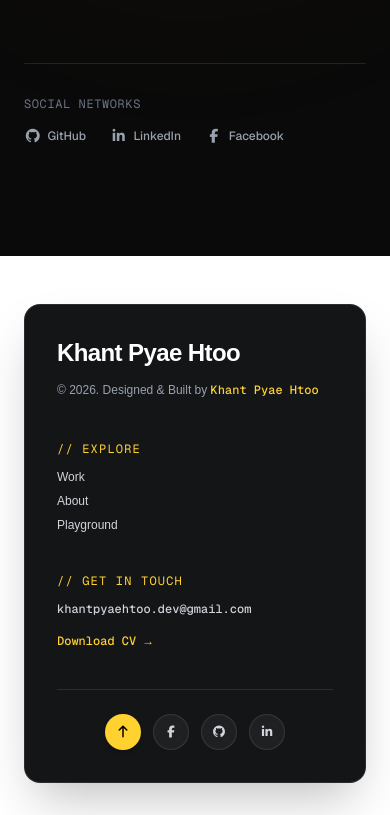
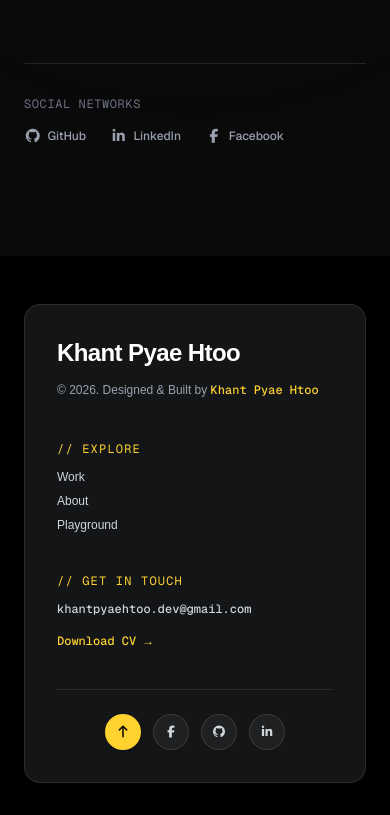
Before and after one commit to khantpyaehtoo/Portfolio, a Next.js app: page / in a window 390 px wide. Shown: the part 8034-8849 px from the top of the page. Built offline with nearby package versions, Linux system fonts and the light colour scheme; a web font is replaced by a local one.

Commit message:
modified:

```diff
--- a/components/shared/footer.tsx
+++ b/components/shared/footer.tsx
@@ -11,7 +11,15 @@ interface FooterProps {
 export default function Footer({ show }: FooterProps) {
     const footerRef = useRef<HTMLElement>(null);
 
-    useGSAP(() => {
+    useGSAP(
+        () => {
+            const mm = gsap.matchMedia();
+
+            mm.add("(max-width: 767px)", () => {
+                gsap.set(footerRef.current, { autoAlpha: 1, y: 0 });
+            });
+
+            mm.add("(min-width: 768px)", () => {
                 if (show) {
                     gsap.to(footerRef.current, {
                         autoAlpha: 1,
@@ -20,20 +28,53 @@ export default function Footer({ show }: FooterProps) {
                         ease: "power3.out",
                     });
                 }
-    }, [show]);
+            });
 
-    const scrollToTop = () => {
+            return () => mm.revert();
+        },
+        { scope: footerRef, dependencies: [show] },
+    );
+
+    // Mobile & Desktop နှစ်မျိုးလုံးအတွက် Force Scroll Function
+    const handleScrollToTop = (
+        e:
+            | React.MouseEvent<HTMLAnchorElement>
+            | React.TouchEvent<HTMLAnchorElement>,
+    ) => {
+        e.preventDefault();
+
+        if (
+            typeof window !== "undefined" &&
+            (
+                window as unknown as {
+                    lenis?: { scrollTo: (target: number | string) => void };
+                }
+            ).lenis
+        ) {
+            (
+                window as unknown as {
+                    lenis?: { scrollTo: (target: number | string) => void };
+                }
+            ).lenis?.scrollTo(0);
+            return;
+        }
+
+        // 2. Direct Window & Body Scroll Execution
+        if (typeof window !== "undefined") {
             window.scrollTo({ top: 0, behavior: "smooth" });
+            document.documentElement.scrollTo({ top: 0, behavior: "smooth" });
+            document.body.scrollTo({ top: 0, behavior: "smooth" });
+        }
     };
 
     return (
         <footer
             ref={footerRef}
-            className="w-full px-6 md:px-16 pt-12 pb-8 opacity-0 invisible translate-y-5"
+            className="w-full bg-black px-6 md:px-16 pt-12 pb-8 opacity-100 visible translate-y-0 md:opacity-0 md:invisible md:translate-y-5 relative z-30"
         >
             <div className="max-w-6xl mx-auto relative">
                 {/* Main Card Container */}
-                <div className="bg-[#141517] text-white p-8 md:p-12 rounded-2xl border border-white/10 shadow-2xl relative z-0">
+                <div className="bg-[#141517] text-white p-8 md:p-12 rounded-2xl border border-white/10 shadow-2xl relative z-10">
                     <div className="flex flex-col md:flex-row justify-between gap-10">
                         {/* Main Grid Content */}
                         <div className="grid grid-cols-1 md:grid-cols-3 gap-10 flex-1">
@@ -90,13 +131,13 @@ export default function Footer({ show }: FooterProps) {
                                 </h3>
                                 <div className="space-y-2 text-gray-300 text-xs font-medium">
                                     <a
-                                        href="mailto:ericrebillet@gmail.com"
+                                        href="mailto:khantpyaehtoo.dev@gmail.com"
                                         className="block hover:text-amber-300 transition-colors font-mono"
                                     >
                                         khantpyaehtoo.dev@gmail.com
                                     </a>
                                     <a
-                                        href="/cv.pdf"
+                                        href="/CV.pdf"
                                         target="_blank"
                                         rel="noopener noreferrer"
                                         className="inline-flex items-center gap-1.5 text-amber-300 hover:text-amber-200 hover:underline pt-2 font-mono text-xs group"
@@ -111,14 +152,21 @@ export default function Footer({ show }: FooterProps) {
                         </div>
 
                         {/* Right Vertical Social Bar */}
-                        <div className="flex md:flex-col items-center justify-center gap-3 pt-6 md:pt-0 md:pl-8 border-t md:border-t-0 md:border-l border-white/10">
-                            <button
-                                onClick={scrollToTop}
+                        <div className="flex md:flex-col items-center justify-center gap-3 pt-6 md:pt-0 md:pl-8 border-t md:border-t-0 md:border-l border-white/10 relative z-20">
+                            {/* Scroll to Top Anchor Link (Mobile Native Compatible) */}
+                            <a
+                                href="#top"
+                                onClick={handleScrollToTop}
+                                onTouchEnd={handleScrollToTop}
                                 aria-label="Scroll to top"
-                                className="w-9 h-9 rounded-full bg-amber-300 text-black flex items-center justify-center hover:bg-amber-400 hover:scale-105 active:scale-95 transition-all shadow-md"
+                                style={{
+                                    WebkitTapHighlightColor: "transparent",
+                                }}
+                                className="w-9 h-9 rounded-full bg-amber-300 text-black flex items-center justify-center hover:bg-amber-400 hover:scale-105 active:scale-95 transition-all shadow-md cursor-pointer touch-manipulation select-none relative z-50"
                             >
-                                <i className="fa-solid fa-arrow-up text-xs"></i>
-                            </button>
+                                <i className="fa-solid fa-arrow-up text-xs pointer-events-none"></i>
+                            </a>
+
                             <a
                                 href="https://facebook.com/khantpyae.00"
                                 target="_blank"
```
Lines whose indentation alone changed are shown as unchanged.
